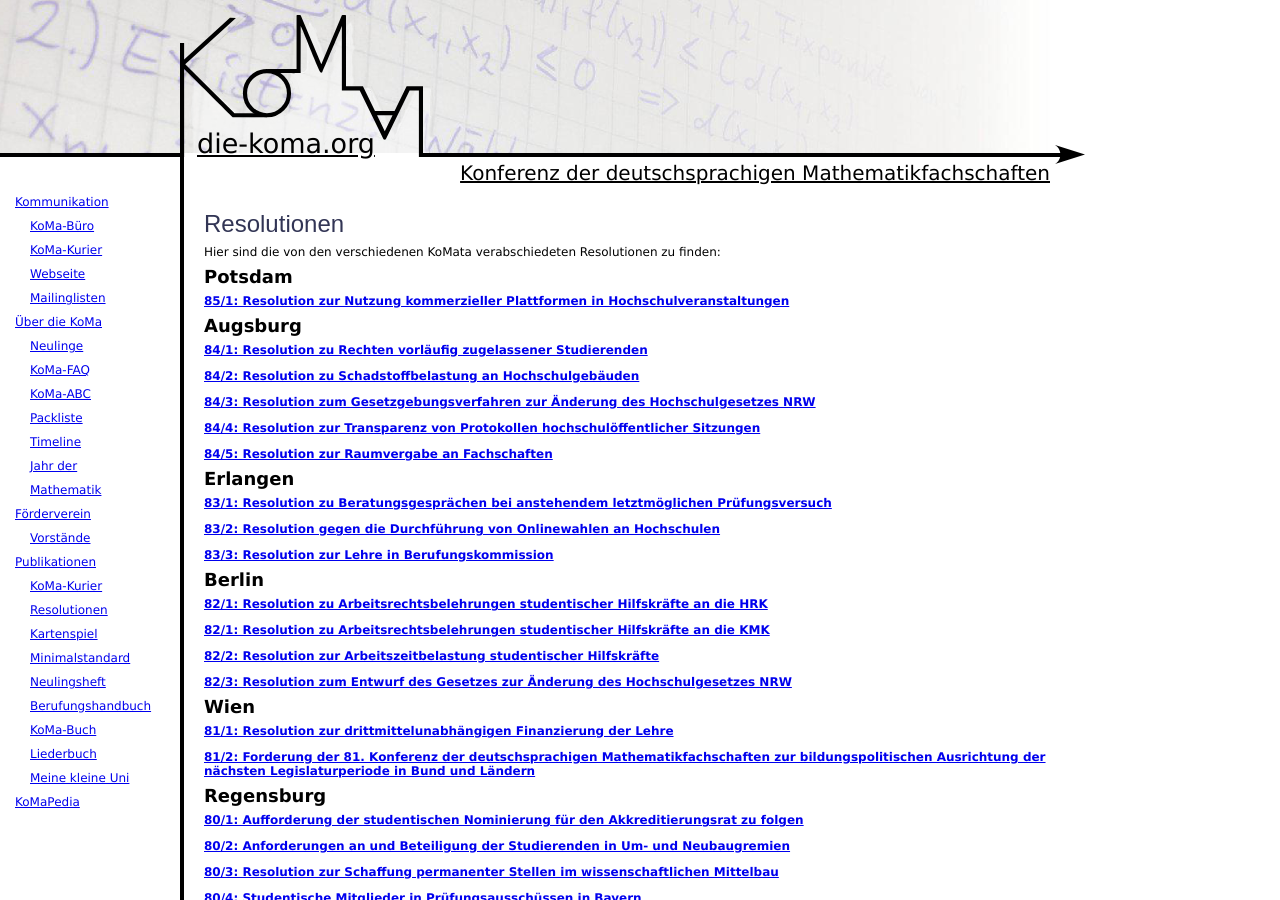
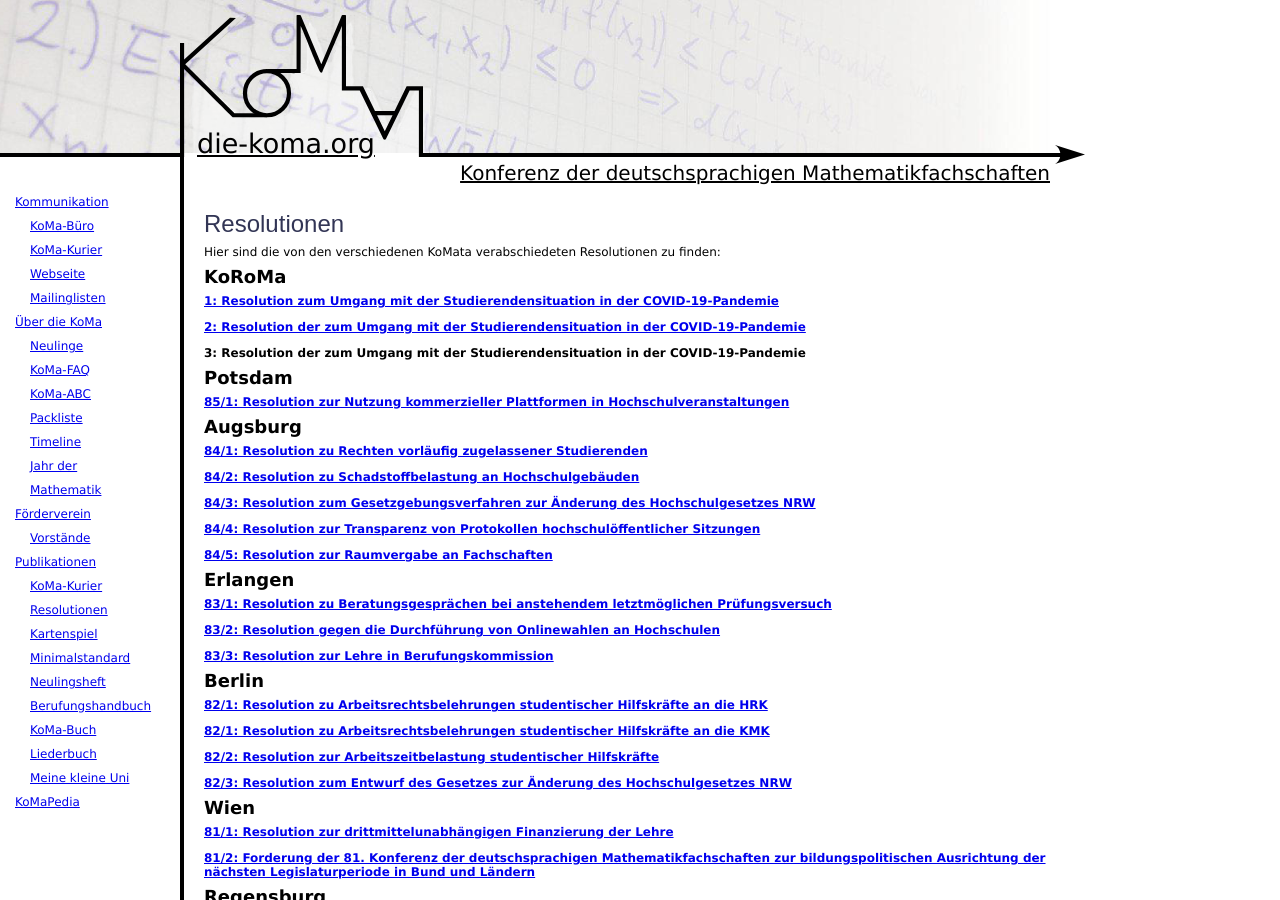
Before and after one commit to Die-KoMa/die-koma.org, a Jekyll site: the page built from publikationen/resolutionen/index.md, in a window 1280 px wide and 900 px high. Built offline with Jekyll 4.4.1, drawn with Linux system fonts in a browser that asks for light colours.

Commit message:
Resolutionen der KoRoMa hinzugefügt

```diff
--- a/publikationen/resolutionen/index.md
+++ b/publikationen/resolutionen/index.md
@@ -7,6 +7,15 @@ order: 2
 # Resolutionen
 
 Hier sind die von den verschiedenen KoMata verabschiedeten Resolutionen zu finden:
+
+## KoRoMa
+
+[**1: Resolution zum Umgang mit der Studierendensituation in der COVID-19-Pandemie**](https://komapedia.org/wiki/images/8/8f/85o_1_koroma_nichtsemester.pdf)
+
+[**2: Resolution der zum Umgang mit der Studierendensituation in der COVID-19-Pandemie**](
+https://komapedia.org/wiki/images/6/6b/85o_2_koroma_gleichstellung.pdf)
+
+**3: Resolution der zum Umgang mit der Studierendensituation in der COVID-19-Pandemie**
 
 ## Potsdam
 
```
